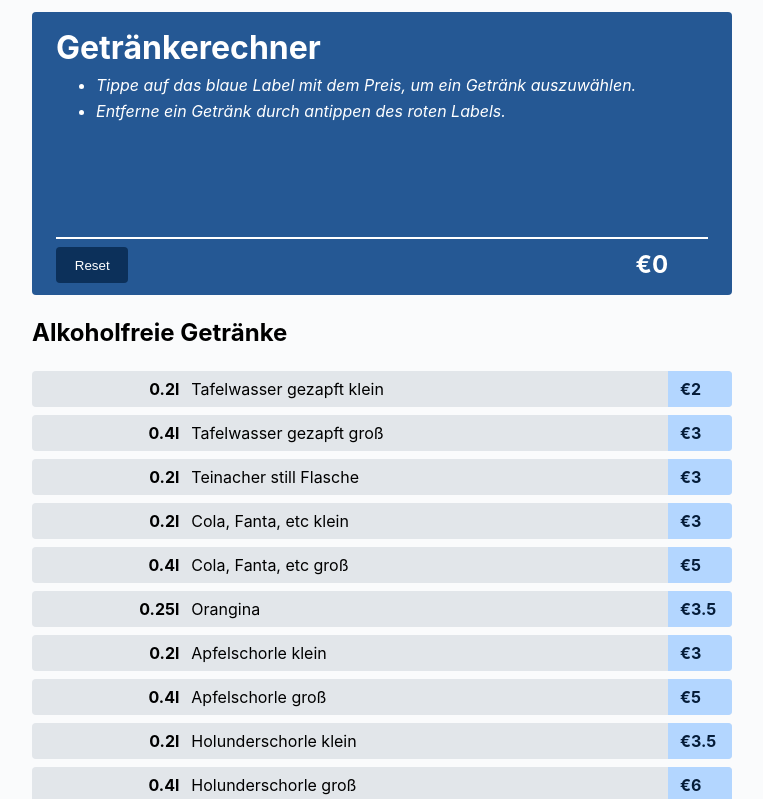
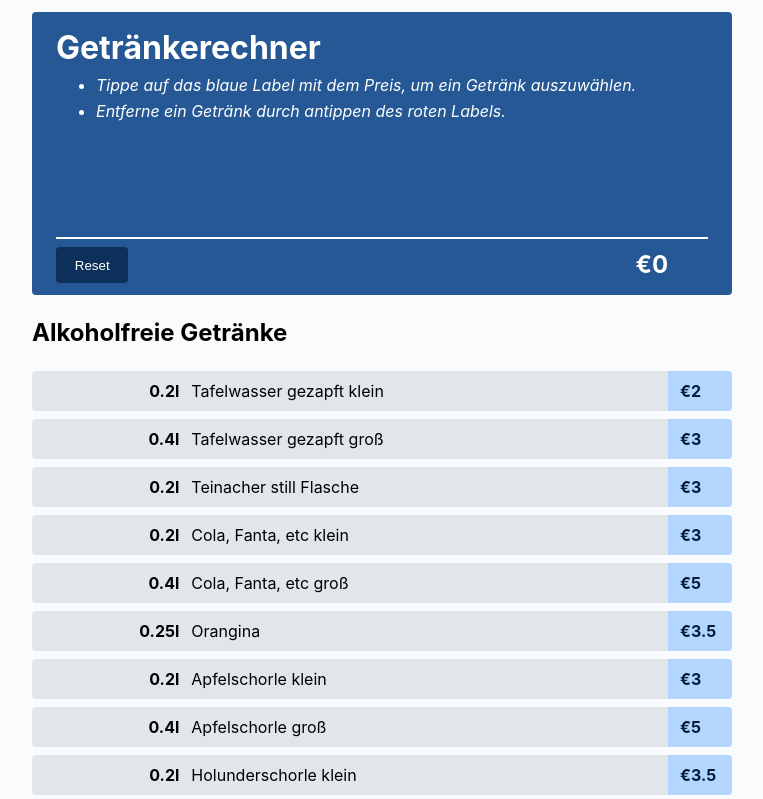
Before and after one commit to Yannik195/getraenkerechner, a React (Vite) app: page / in a window 1280 px wide. Shown: the top 799 px of the page, without its empty margins (258-1021 px from the left). Built offline with nearby package versions, Linux system fonts and the light colour scheme.

Commit message:
button size

```diff
--- a/src/Item.module.css
+++ b/src/Item.module.css
@@ -11,7 +11,7 @@
   background-color: #ef6262;
   font-weight: 700;
   border-radius: 4px 0 0 4px;
-  padding: 6px 24px;
+  padding: 8px 24px;
   text-align: center;
   cursor: pointer;
 }
@@ -39,6 +39,6 @@
   border-radius: 0 4px 4px 0;
   font-weight: 700;
   display: inline-block;
-  padding: 6px 12px;
+  padding: 8px 12px;
   cursor: pointer;
 }
```
